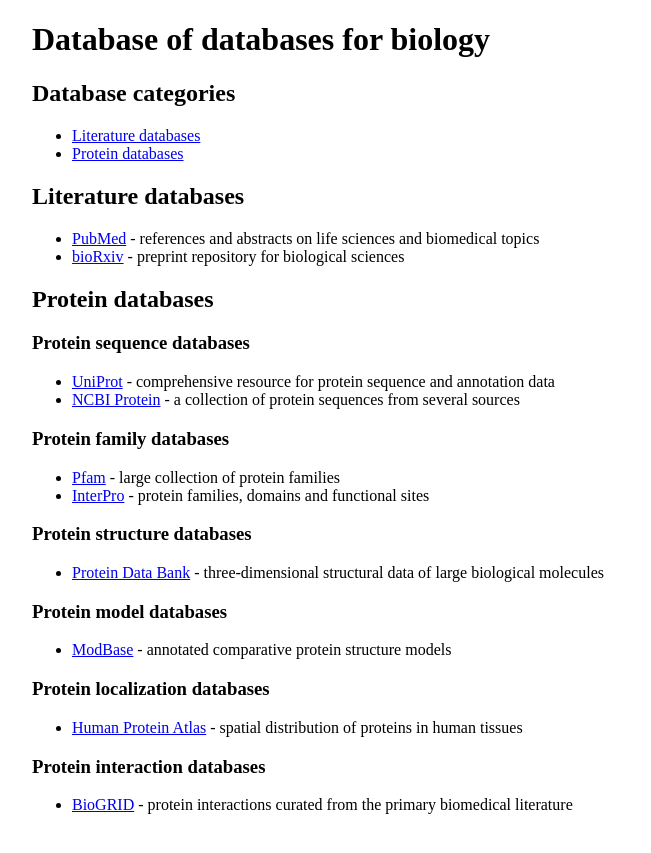
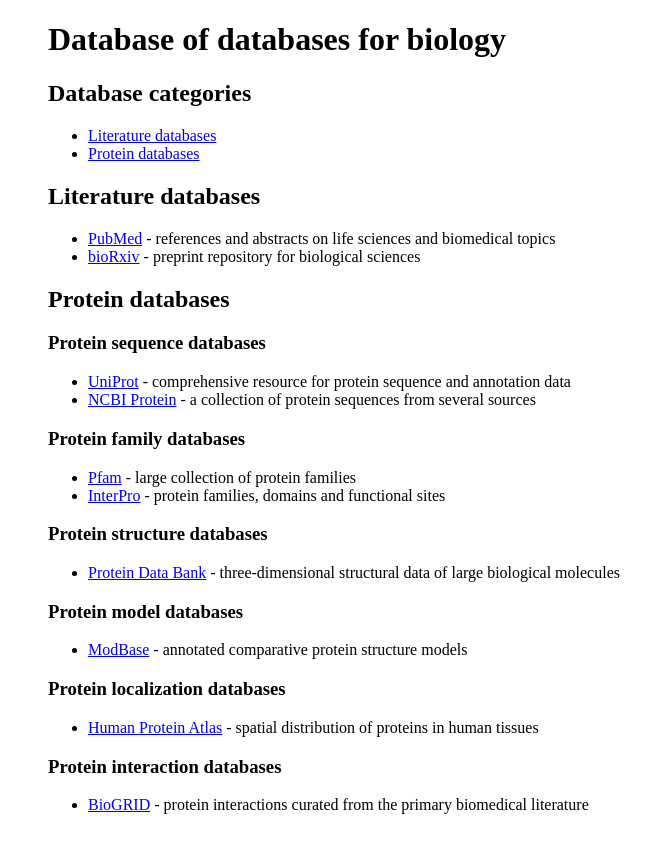
Before and after one commit to nollikai/dbdb.bio, a Jekyll site: the page built from README.md, in a window 1280 px wide. Shown: the top 853 px of the page, without its empty margins (292-943 px from the left). Built offline with Jekyll 4.4.1, drawn with Linux system fonts in a browser that asks for light colours; our own code applies the rules of GitHub Pages for plain Markdown files.

Commit message:
Update default.html

```diff
--- a/_layouts/default.html
+++ b/_layouts/default.html
@@ -3,8 +3,8 @@
 <head>
 <style>
 .main-content {
-       margin: auto;
-       width: 50%;
+       margin: 0 auto;
+       width: 600px
        }
 </style>
 </head>
```
